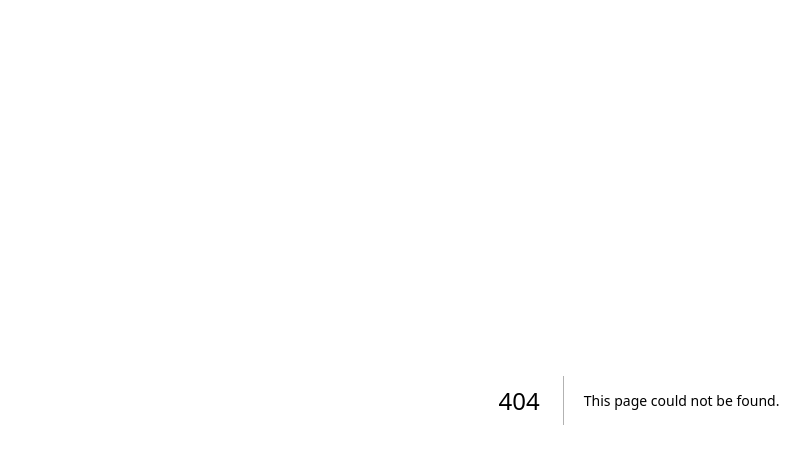
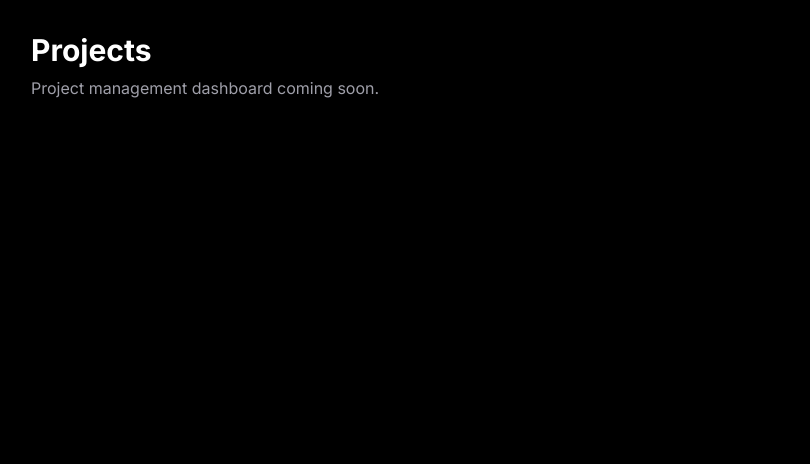
Before and after one commit to codecay7/bharatcms-landing, a Next.js app: page /dashboard/projects in a window 1280 px wide. Before the commit this address had no page. Shown: the top 464 px of the page, without its empty margins (1-811 px from the left). Built offline with nearby package versions, Linux system fonts and the light colour scheme.

Commit message:
fix: add missing dashboard routes

```diff
--- /dev/null
+++ b/src/app/dashboard/api-keys/page.tsx
@@ -0,0 +1,11 @@
+export default function ApiKeysPage() {
+  return (
+    <div className="min-h-screen bg-black text-white p-8">
+      <h1 className="text-3xl font-bold mb-2">API Keys</h1>
+
+      <p className="text-zinc-400">
+        API key management dashboard coming soon.
+      </p>
+    </div>
+  );
+}
--- /dev/null
+++ b/src/app/dashboard/projects/page.tsx
@@ -0,0 +1,11 @@
+export default function ProjectsPage() {
+  return (
+    <div className="min-h-screen bg-black text-white p-8">
+      <h1 className="text-3xl font-bold mb-2">Projects</h1>
+
+      <p className="text-zinc-400">
+        Project management dashboard coming soon.
+      </p>
+    </div>
+  );
+}
```
Also changed, not shown: 1 other file (tests, documents, lock files or other folders).
